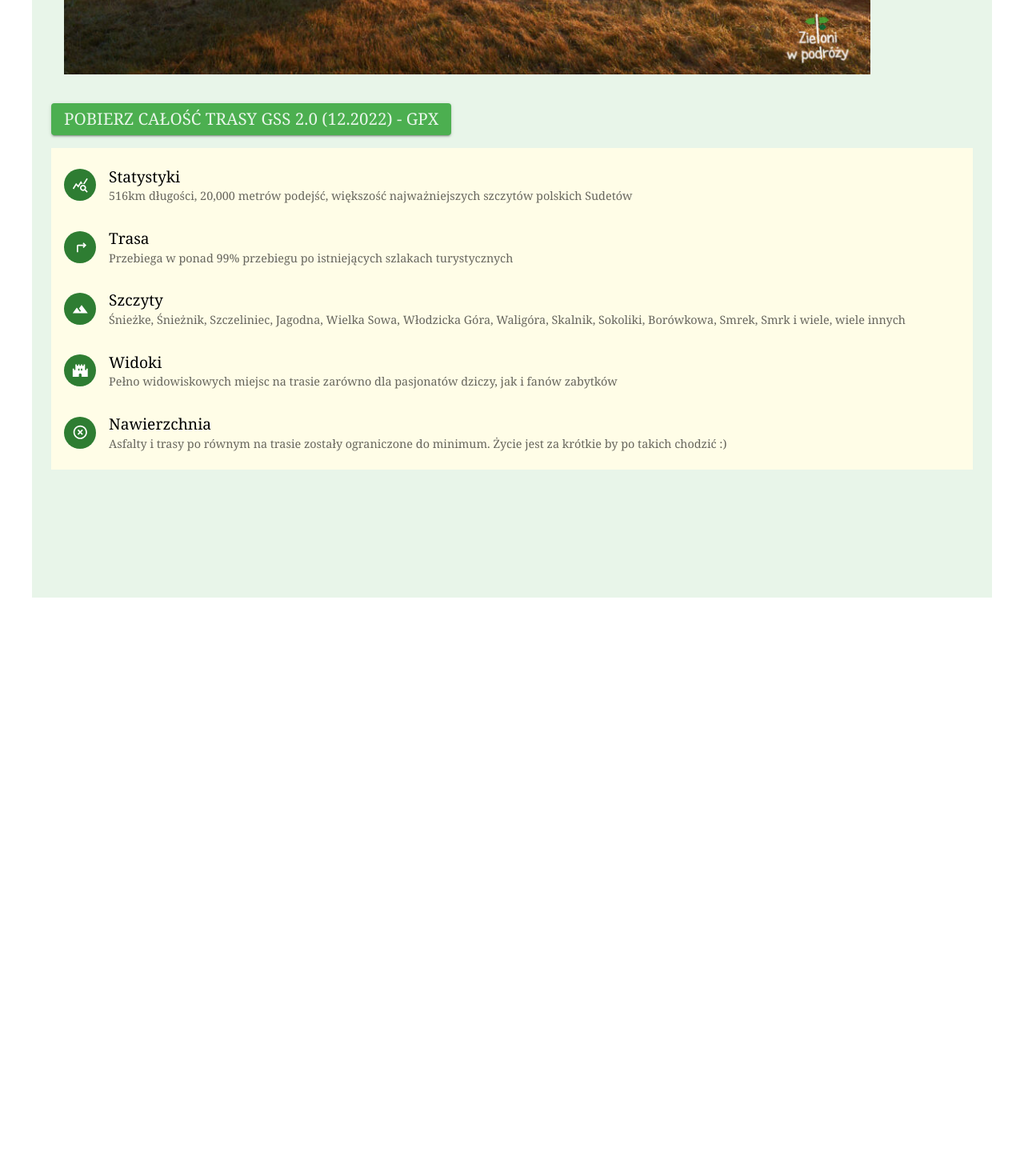
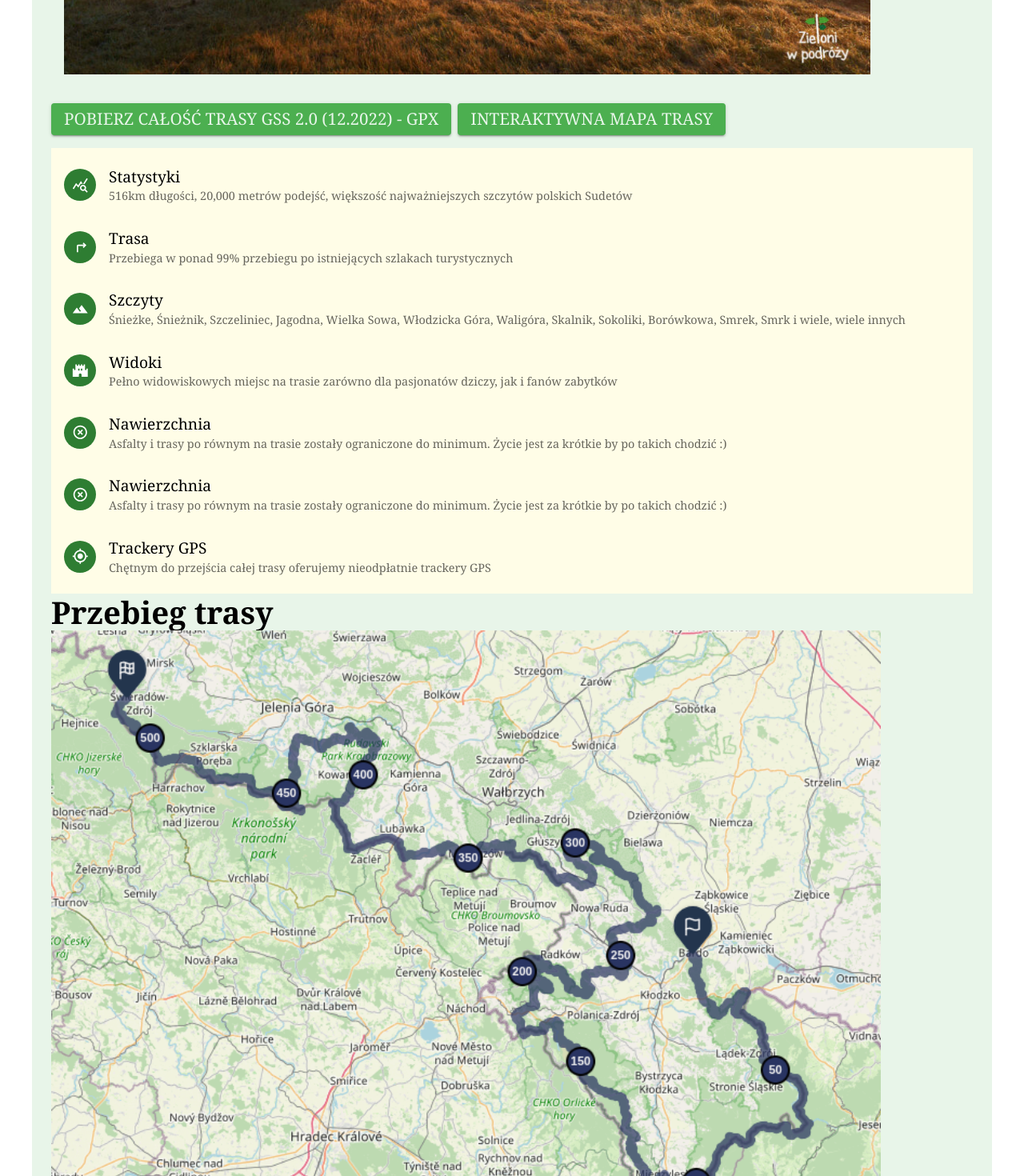
Before and after one commit to PadawanBreslau/gss-frontend, a React (Create React App) app: page / in a window 1280 px wide. Shown: the part 640-2110 px from the top of the page at 80% size. Before the commit the page ends 1387 px from the top, so only its background shows below. Built offline with nearby package versions, Linux system fonts and the light colour scheme.

Commit message:
Addign maps

```diff
--- a/src/components/HomePage.js
+++ b/src/components/HomePage.js
@@ -1,14 +1,16 @@
 import React, { Component } from "react";
-import { TurnRight, Landscape, Castle, HighlightOff, QueryStats } from "@mui/icons-material";
 import {
-  Link,
-  Box,
-  Typography,
-  Button,
-  List,
-} from "@mui/material";
+  TurnRight,
+  Landscape,
+  Castle,
+  HighlightOff,
+  QueryStats,
+  GpsFixed,
+} from "@mui/icons-material";
+import { Link, Box, Typography, Button, List } from "@mui/material";
 import InternalListItem from "./InternalListItem";
-import Map from "../images/homepage2.jpg";
+import photo from "../images/homepage2.jpg";
+import Map from "../images/przebieg.png";
 
 class HomePage extends Component {
   render() {
@@ -28,17 +30,34 @@ class HomePage extends Component {
           <Box
             className="gssmap"
             component="img"
-            src={Map}
+            src={photo}
             sx={{
-              width: '90%',
-              height: '90%',
+              width: "90%",
+              height: "90%",
             }}
           />
         </Box>
         <Button variant="contained" sx={{ mr: 1, mb: 2 }}>
-          <Link href="/gss20-full-official-2022.gpx" target="_blank" rel="noreferrer" download>
+          <Link
+            href="/gss20-full-official-2022.gpx"
+            target="_blank"
+            rel="noreferrer"
+            download
+          >
             <Typography variant="h5" color="primary.lighter">
               Pobierz całość trasy GSS 2.0 (12.2022) - GPX
+            </Typography>
+          </Link>
+        </Button>
+
+        <Button variant="contained" sx={{ mr: 1, mb: 2 }}>
+          <Link
+            href="https://poltrax.live/gss2"
+            target="_blank"
+            rel="noreferrer"
+          >
+            <Typography variant="h5" color="primary.lighter">
+              Interaktywna mapa trasy
             </Typography>
           </Link>
         </Button>
@@ -70,8 +89,28 @@ class HomePage extends Component {
               primaryText="Nawierzchnia"
               secondaryText="Asfalty i trasy po równym na trasie zostały ograniczone do minimum. Życie jest za krótkie by po takich chodzić :)"
             />
+            <InternalListItem
+              icon={<HighlightOff />}
+              primaryText="Nawierzchnia"
+              secondaryText="Asfalty i trasy po równym na trasie zostały ograniczone do minimum. Życie jest za krótkie by po takich chodzić :)"
+            />
+            <InternalListItem
+              icon={<GpsFixed />}
+              primaryText="Trackery GPS"
+              secondaryText="Chętnym do przejścia całej trasy oferujemy nieodpłatnie trackery GPS"
+            />
           </List>
         </Box>
+        <Typography variant="h2">Przebieg trasy</Typography>
+        <Box
+          className="gssmap"
+          component="img"
+          src={Map}
+          sx={{
+            width: "90%",
+            height: "90%",
+          }}
+        />
       </Box>
     );
   }
```
Also changed, not shown: src/images/przebieg.png (added).
